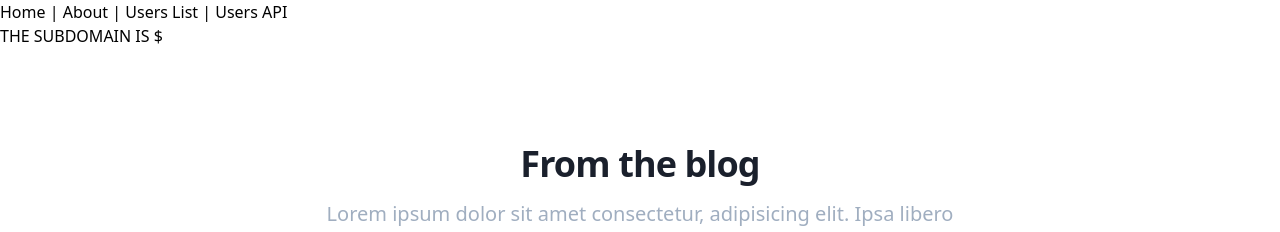
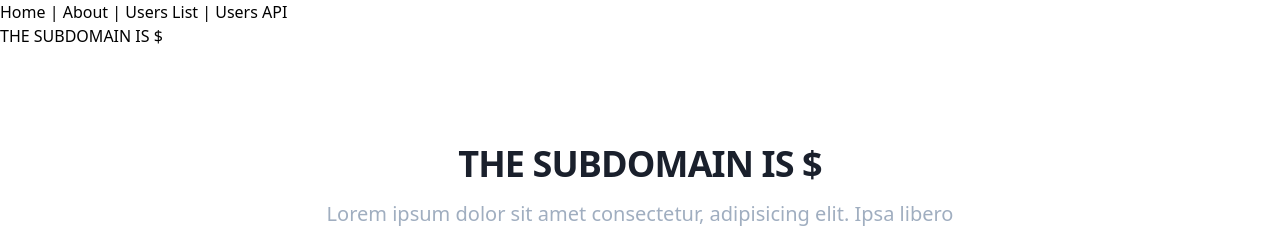
Before and after one commit to mittonface/mitten.dev, a Next.js app: page / in a window 1280 px wide. Shown: the top 232 px of the page. Built offline with nearby package versions, Linux system fonts and the light colour scheme; what @tailwindcss/ui would draw is missing.

Commit message:
try to print subdomain

```diff
--- a/components/BlogPreview.tsx
+++ b/components/BlogPreview.tsx
@@ -1,4 +1,7 @@
 export const BlogPreview = () => {
+  const subdomain = window.location.host.split(".")[1]
+    ? window.location.host.split(".")[0]
+    : false;
   return (
     <div className="relative bg-gray-50 pt-16 pb-20 px-4 sm:px-6 lg:pt-24 lg:pb-28 lg:px-8">
       <div className="absolute inset-0">
@@ -7,7 +10,7 @@ export const BlogPreview = () => {
       <div className="relative max-w-7xl mx-auto">
         <div className="text-center">
           <h2 className="text-3xl leading-9 tracking-tight font-extrabold text-gray-900 sm:text-4xl sm:leading-10">
-            From the blog
+            THE SUBDOMAIN IS ${subdomain}
           </h2>
           <p className="mt-3 max-w-2xl mx-auto text-xl leading-7 text-gray-500 sm:mt-4">
             Lorem ipsum dolor sit amet consectetur, adipisicing elit. Ipsa
```
